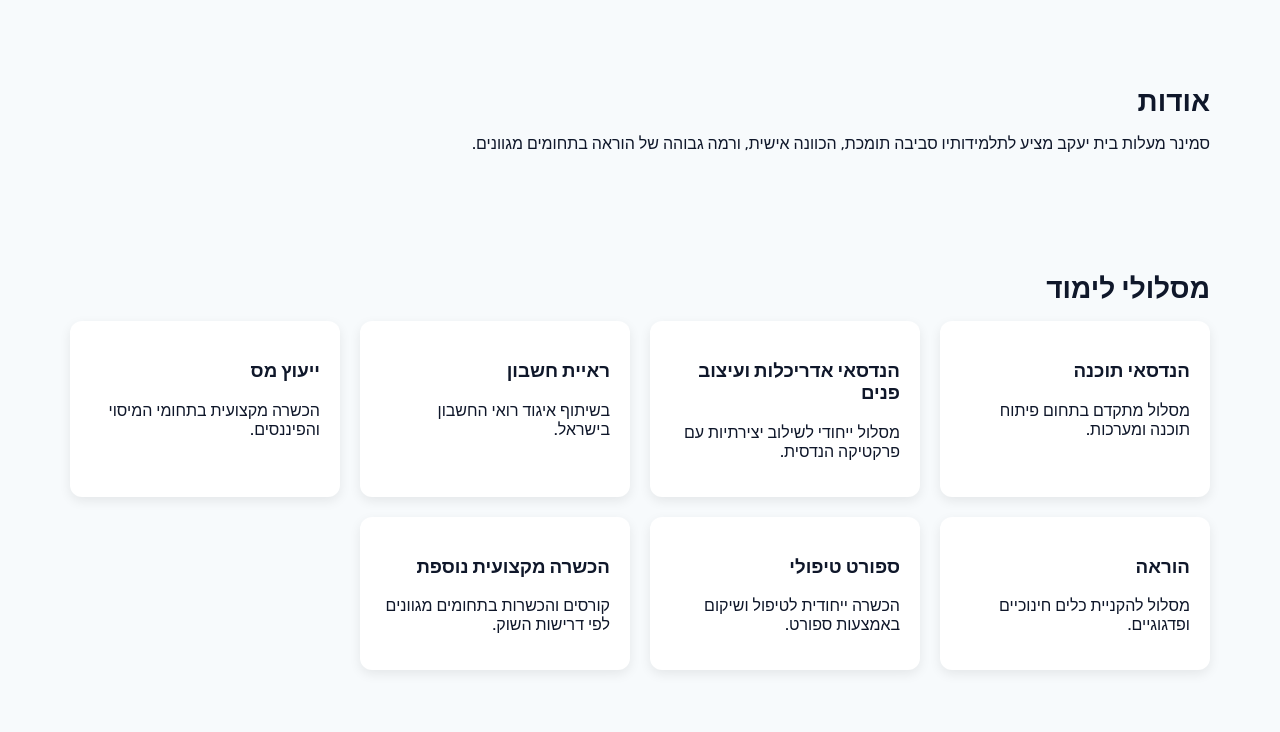
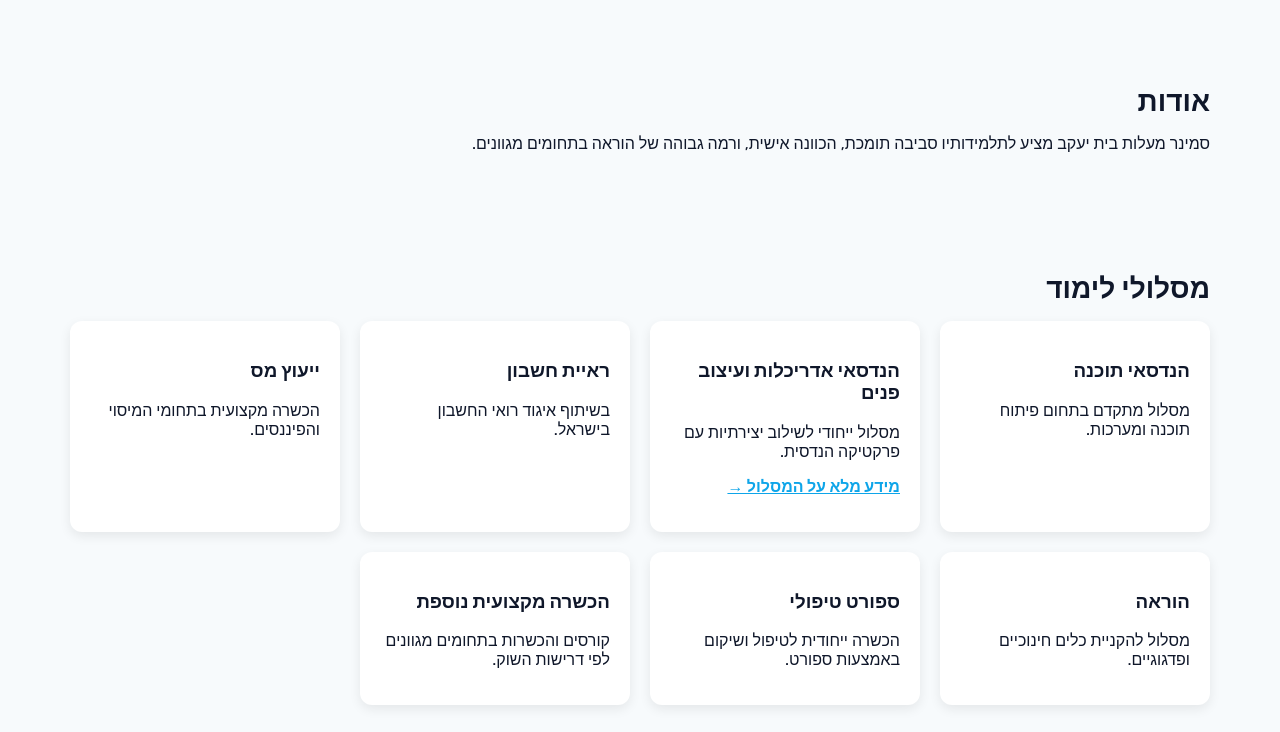
Before and after one commit to rachel-a81/malot-site, a plain HTML site: page index.html in a window 1280 px wide. Shown: the part 365-1097 px from the top of the page. Drawn offline with Linux system fonts and the light colour scheme.

Commit message:
Update index.html

```diff
--- a/index.html
+++ b/index.html
@@ -59,7 +59,11 @@
       <h2>מסלולי לימוד</h2>
       <div class="grid cols-3">
         <div class="card"><h3>הנדסאי תוכנה</h3><p>מסלול מתקדם בתחום פיתוח תוכנה ומערכות.</p></div>
-        <div class="card"><h3>הנדסאי אדריכלות ועיצוב פנים</h3><p>מסלול ייחודי לשילוב יצירתיות עם פרקטיקה הנדסית.</p></div>
+        <div class="card">
+          <h3>הנדסאי אדריכלות ועיצוב פנים</h3>
+          <p>מסלול ייחודי לשילוב יצירתיות עם פרקטיקה הנדסית.</p>
+          <p><a href="architecture.html" style="color:#0ea5e9; font-weight:600">מידע מלא על המסלול →</a></p>
+        </div>
         <div class="card"><h3>ראיית חשבון</h3><p>בשיתוף איגוד רואי החשבון בישראל.</p></div>
         <div class="card"><h3>ייעוץ מס</h3><p>הכשרה מקצועית בתחומי המיסוי והפיננסים.</p></div>
         <div class="card"><h3>הוראה</h3><p>מסלול להקניית כלים חינוכיים ופדגוגיים.</p></div>
```
